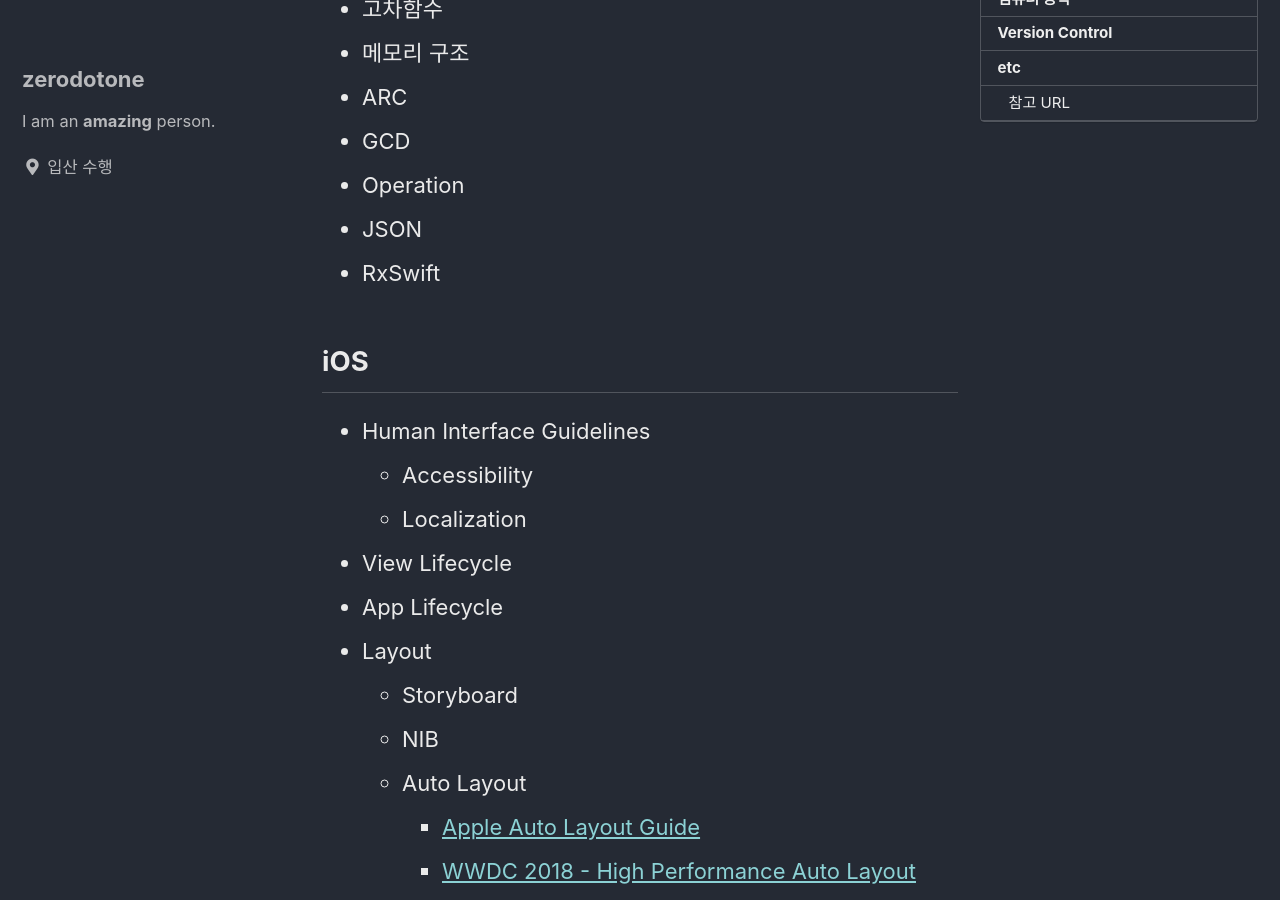
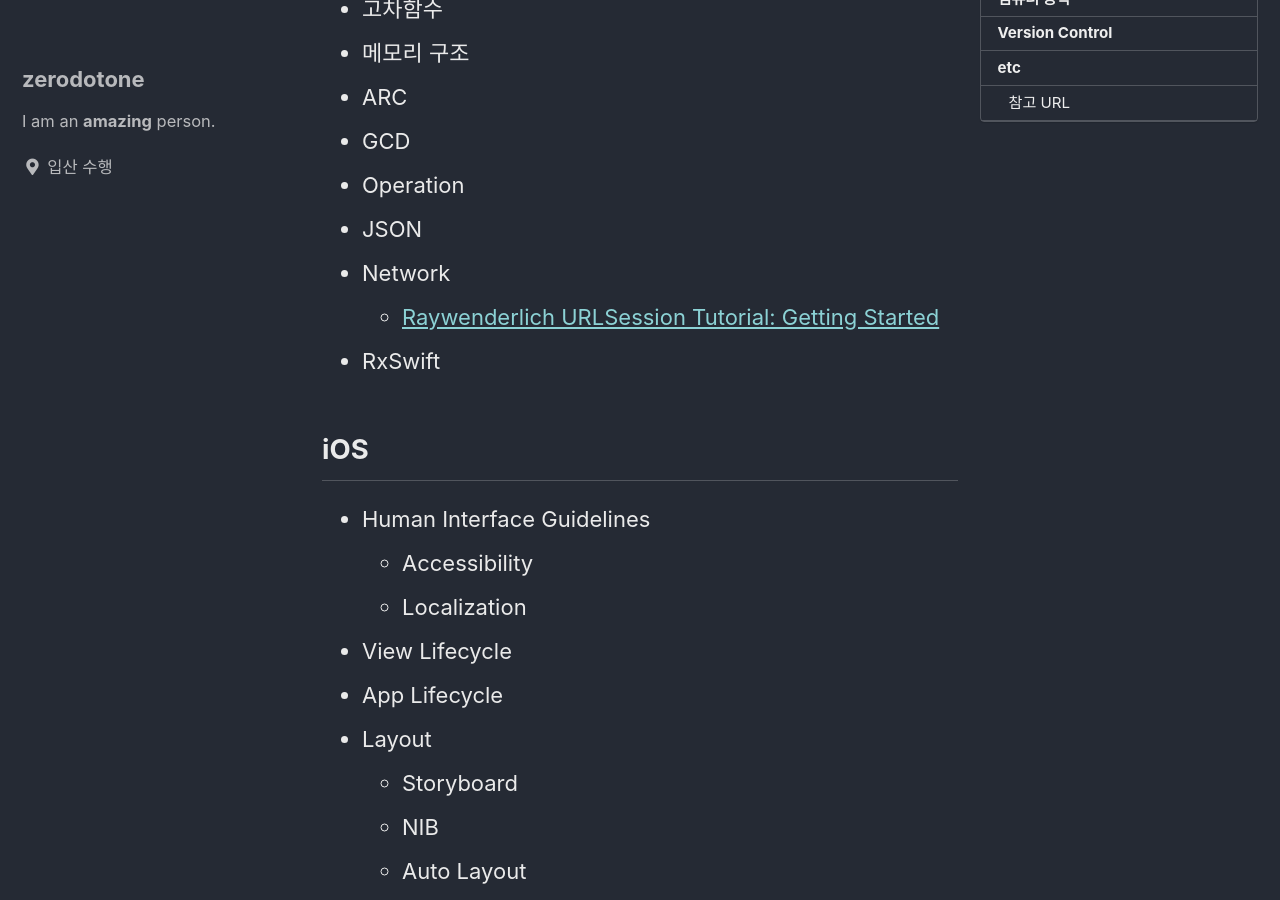
Before and after one commit to zdodev/zdodev.github.io, a Jekyll site: the page built from _posts/2021-04-17-iOS-개발-공부-키워드.md, in a window 1280 px wide and 900 px high, scrolled down 375 px. Built offline with Jekyll 4.4.1, drawn with Linux system fonts in a browser that asks for light colours; cached includes are drawn as plain includes; some of the changed text lies outside the part shown.

Commit message:
📝: URLSession 관련 링크 추가.

```diff
--- a/_posts/2021-04-17-iOS-개발-공부-키워드.md
+++ b/_posts/2021-04-17-iOS-개발-공부-키워드.md
@@ -20,6 +20,8 @@ iOS 개발 공부에 관련한 키워드를 정리해보았습니다.
 -   GCD
 -   Operation
 -   JSON
+-   Network
+    -   [Raywenderlich URLSession Tutorial: Getting Started](https://www.raywenderlich.com/3244963-urlsession-tutorial-getting-started)
 -   RxSwift
 
 ## iOS
```
Also changed, not shown: other parts of _posts/2021-04-17-iOS-개발-공부-키워드.md (+1 -1 lines).
